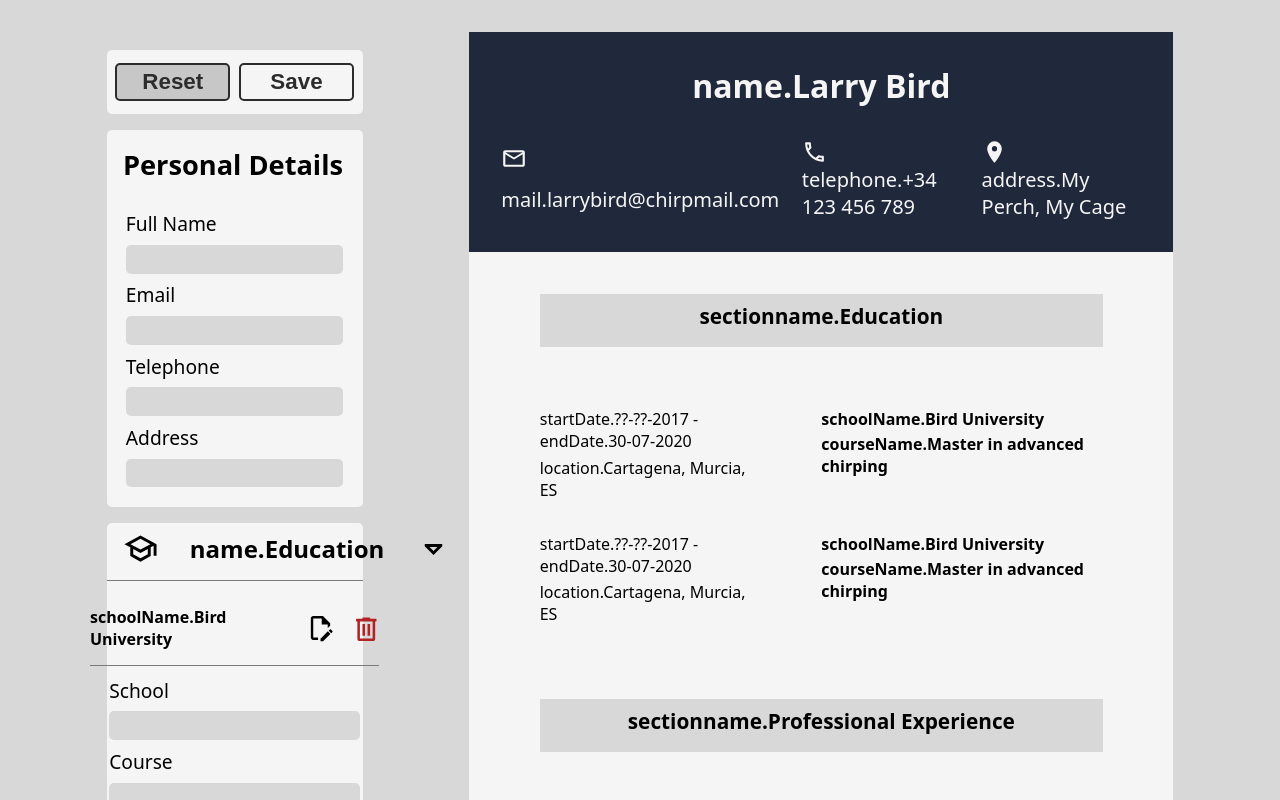
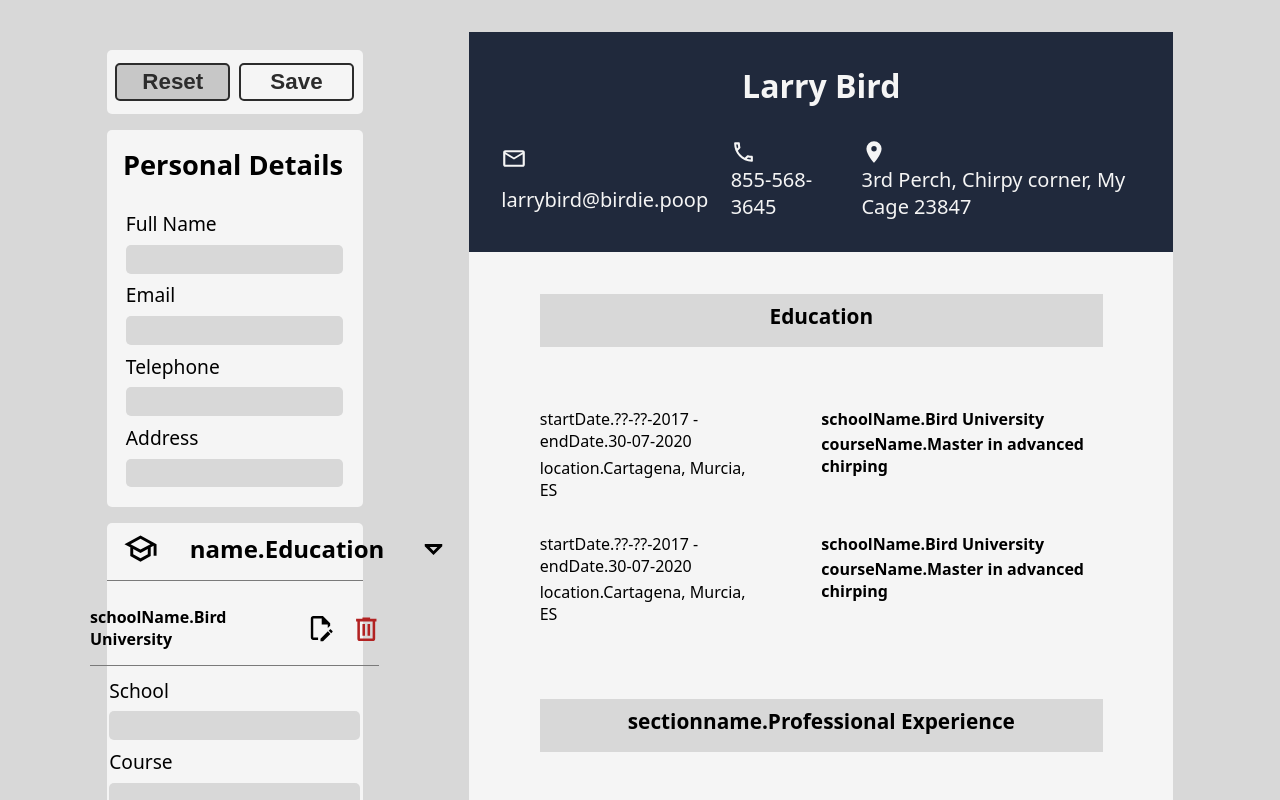
Before and after one commit to lrnzdmd/CVform, a React (Vite) app: page / in a window 1280 px wide. Shown: the top 800 px of the page. Built offline with nearby package versions, Linux system fonts and the light colour scheme.

Commit message:
ok, the easy part of state management seems easy to understand, hooked up the CV objects defaults to the compiled cv header

```diff
--- a/src/App.jsx
+++ b/src/App.jsx
@@ -1,17 +1,27 @@
-import './assets/style.css'
+import './assets/style.css';
 
-import Sidebar from './Sidebar.jsx'
-import CompiledCV from './CompiledCV.jsx'
+import Sidebar from './Sidebar.jsx';
+import CompiledCV from './CompiledCV.jsx';
+import Curriculum from './Curriculum.js';
+import { useState } from 'react';
 
 
 function App() {
+
+    const [cv, setCV] = useState(new Curriculum());
+
+    function updateField(event) {
+        const {name, value} = event.target;
+        setCV(prevCv => ({...prevCv, [name]: value}));
+    }
+
 
 
   return (
     <>
       <main>
-    <Sidebar />
-    <CompiledCV />
+    <Sidebar cv={cv} updateField={updateField} />
+    <CompiledCV cv={cv} />
 </main>
     </>
   )
--- /dev/null
+++ b/src/CVSection.jsx
@@ -0,0 +1,29 @@
+function CVSection(props) {
+    return (
+        <div className="section">
+            <h3>{props.sectionName}</h3>
+            <div className="experienceElement">
+                <div className="expLeftCol">
+                    <p>startDate.??-??-2017 - endDate.30-07-2020</p>
+                    <p>location.Cartagena, Murcia, ES</p>
+                </div>
+                <div className="expRightCol">
+                    <h4>schoolName.Bird University</h4>
+                    <b>courseName.Master in advanced chirping</b>
+                </div>
+            </div>
+            <div className="experienceElement">
+                <div className="expLeftCol">
+                    <p>startDate.??-??-2017 - endDate.30-07-2020</p>
+                    <p>location.Cartagena, Murcia, ES</p>
+                </div>
+                <div className="expRightCol">
+                    <h4>schoolName.Bird University</h4>
+                    <b>courseName.Master in advanced chirping</b>
+                </div>
+            </div>
+        </div>
+    )
+}
+
+export default CVSection;
--- a/src/CompiledCV.jsx
+++ b/src/CompiledCV.jsx
@@ -4,51 +4,31 @@ import email from "./assets/email-outline.svg"
 import phone from "./assets/phone-outline.svg"
 import address from "./assets/map-marker.svg"
 
-function CompiledCV() {
+import CVSection from "./CVSection.jsx";
+
+function CompiledCV(props) {
     return (
         <>
         <section className="compiledCV">
         <div className="personalDetails">
-            <h2>name.Larry Bird</h2>
+            <h2>{props.cv.fullName}</h2>
             <div className="addressPhoneMail">
                 <div className="infoWithIcon">
                     <img src={email} alt="emailicon" />
-                    <p>mail.larrybird@chirpmail.com</p>
+                    <p>{props.cv.eMail}</p>
                 </div>
                 <div className="infoWithIcon">
                     <img src={phone} alt="telephoneicon" />
-                    <p>telephone.+34 123 456 789</p>
+                    <p>{props.cv.telephone}</p>
                 </div>
                 <div className="infoWithIcon">
                     <img src={address} alt="addressicon" />
-                    <p>address.My Perch, My Cage</p>
+                    <p>{props.cv.address}</p>
                 </div>
             </div>
         </div>
 
-        <div className="section">
-            <h3>sectionname.Education</h3>
-            <div className="experienceElement">
-                <div className="expLeftCol">
-                    <p>startDate.??-??-2017 - endDate.30-07-2020</p>
-                    <p>location.Cartagena, Murcia, ES</p>
-                </div>
-                <div className="expRightCol">
-                    <h4>schoolName.Bird University</h4>
-                    <b>courseName.Master in advanced chirping</b>
-                </div>
-            </div>
-            <div className="experienceElement">
-                <div className="expLeftCol">
-                    <p>startDate.??-??-2017 - endDate.30-07-2020</p>
-                    <p>location.Cartagena, Murcia, ES</p>
-                </div>
-                <div className="expRightCol">
-                    <h4>schoolName.Bird University</h4>
-                    <b>courseName.Master in advanced chirping</b>
-                </div>
-            </div>
-        </div>
+        <CVSection sectionName="Education" />
 
         <div className="section">
             <h3>sectionname.Professional Experience</h3>
```
